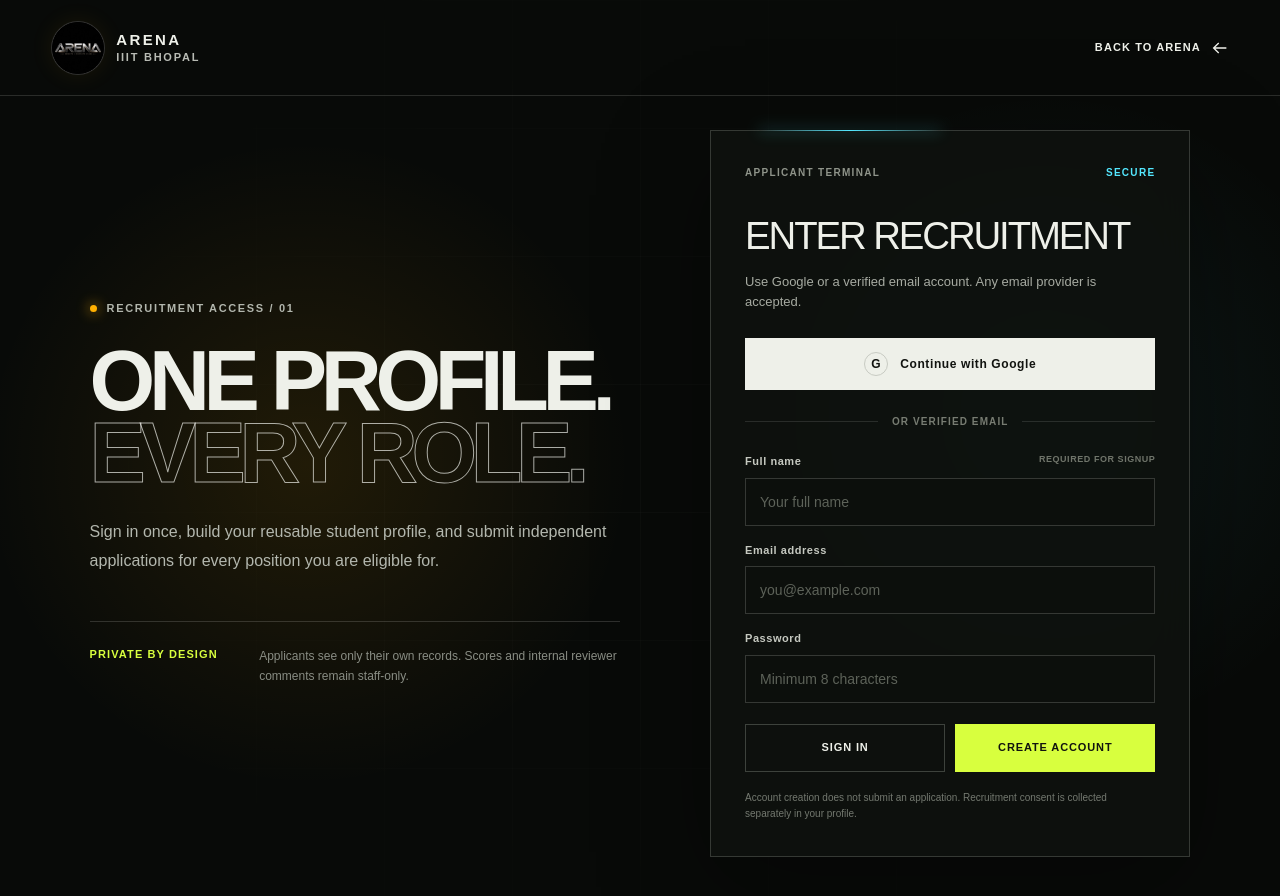
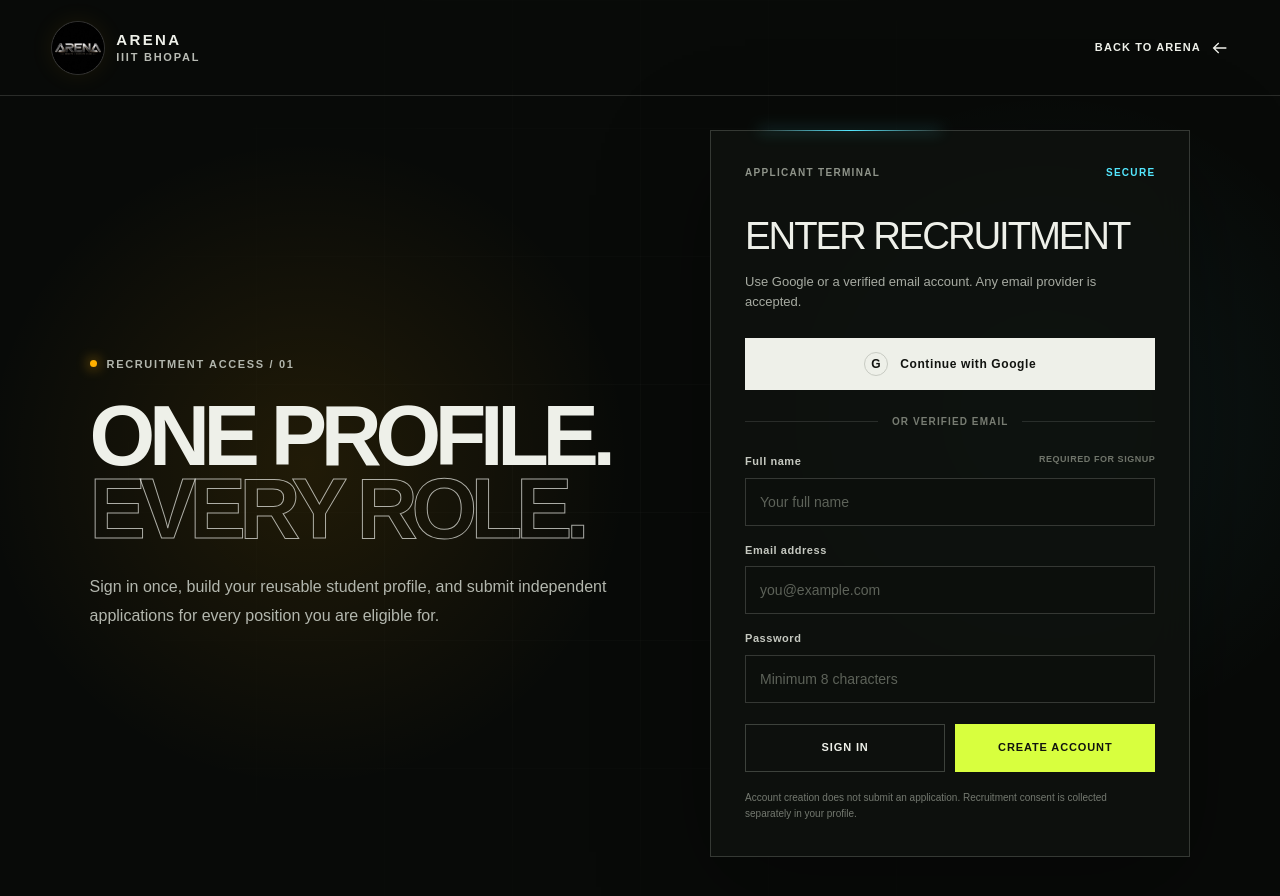
Before and after one commit to agupta07505/arena-recruitment, a Next.js app: page /auth in a window 1280 px wide. Shown: the top 896 px of the page. Built offline with nearby package versions, Linux system fonts and the light colour scheme; no server answers.

Commit message:
fix: simplify authentication intro

```diff
--- a/app/auth/auth.module.css
+++ b/app/auth/auth.module.css
@@ -9,9 +9,6 @@
 .context h1 { margin:28px 0;font-family:"Syne Variable",sans-serif;font-size:clamp(58px,6.6vw,112px);font-weight:680;letter-spacing:-.075em;line-height:.86;text-transform:uppercase; }
 .context h1 em { color:transparent;font-style:normal;-webkit-text-stroke:1px rgba(238,240,233,.7); }
 .context>p { max-width:570px;margin:0;color:#b3b7ae;font-size:16px;line-height:1.8; }
-.securityNote { display:grid;grid-template-columns:.4fr 1fr;gap:25px;max-width:590px;margin-top:45px;padding-top:24px;border-top:1px solid rgba(238,240,233,.16); }
-.securityNote strong { color:var(--acid);font-size:11px;letter-spacing:.1em;text-transform:uppercase; }
-.securityNote span { color:#898d84;font-size:12px;line-height:1.7; }
 .authPanel { width:100%;max-width:560px;justify-self:end;padding:34px;border:1px solid rgba(238,240,233,.18);background:rgba(15,18,15,.86);box-shadow:0 30px 100px rgba(0,0,0,.35);backdrop-filter:blur(18px); }
 .authPanel::before { content:"";position:absolute;top:-1px;left:10%;width:38%;height:1px;background:linear-gradient(90deg,transparent,var(--esport),transparent);box-shadow:0 0 14px var(--esport); }
 .panelHeader { display:flex;justify-content:space-between;color:#8f948a;font-size:10px;font-weight:800;letter-spacing:.13em;text-transform:uppercase; }
@@ -28,6 +25,6 @@
 .form input { width:100%;height:48px;padding:0 14px;color:#eef0e9;border:1px solid rgba(238,240,233,.18);outline:none;background:#0c0f0c;font:500 14px/1 "Manrope Variable",sans-serif;transition:border-color .2s,box-shadow .2s; }.form input:focus{border-color:var(--esport);box-shadow:0 0 0 3px rgba(84,232,255,.08)}.form input::placeholder{color:#5d6259}
 .actions { display:grid;grid-template-columns:1fr 1fr;gap:10px;margin-top:5px; }.actions button{height:48px;border:1px solid rgba(238,240,233,.22);background:transparent;color:#eef0e9;font:800 11px/1 "Manrope Variable",sans-serif;letter-spacing:.08em;text-transform:uppercase;cursor:pointer;transition:all .2s}.actions button:last-child{color:#11130f;border-color:var(--acid);background:var(--acid)}.actions button:hover:not(:disabled){transform:translateY(-2px);border-color:#fff}.actions button:disabled,.googleButton:disabled,.form input:disabled{opacity:.42;cursor:not-allowed}
 .consent { display:block;margin-top:18px;color:#747970;font-size:10px;line-height:1.6; }
-@media(max-width:900px){.shell{grid-template-columns:1fr;padding-top:130px;overflow:auto}.context{padding-bottom:25px}.authPanel{justify-self:start;max-width:650px}.securityNote{display:none}}
+@media(max-width:900px){.shell{grid-template-columns:1fr;padding-top:130px;overflow:auto}.context{padding-bottom:25px}.authPanel{justify-self:start;max-width:650px}}
 @media(max-width:600px){.shell{gap:35px;padding:110px 20px 50px}.header{height:78px}.header :global(.brand-mark)>span:last-child{display:none}.context h1{font-size:52px}.context>p{font-size:14px}.authPanel{padding:24px 20px}.actions{grid-template-columns:1fr}.back{font-size:10px}}
 @media(prefers-reduced-motion:reduce){.googleButton,.actions button{transition:none}}
--- a/app/auth/page.tsx
+++ b/app/auth/page.tsx
@@ -34,10 +34,6 @@ export default async function AuthPage({ searchParams }: AuthPageProps) {
           Sign in once, build your reusable student profile, and submit independent
           applications for every position you are eligible for.
         </p>
-        <div className={styles.securityNote}>
-          <strong>Private by design</strong>
-          <span>Applicants see only their own records. Scores and internal reviewer comments remain staff-only.</span>
-        </div>
       </section>
 
       <section className={styles.authPanel} aria-labelledby="auth-title">
```
